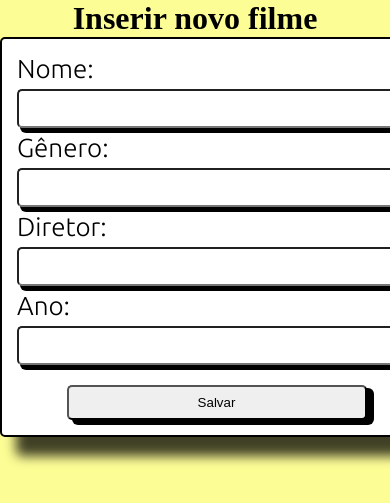
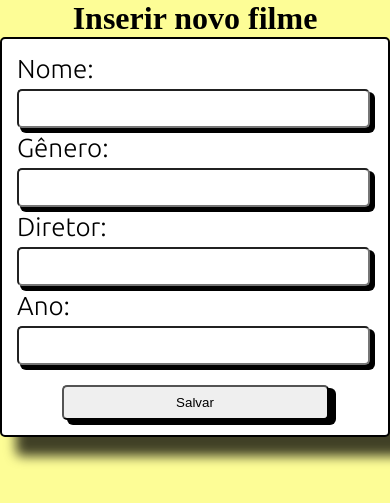
Before and after one commit to FabricioNascimentop/FilmeTeca, a Flask app: page /cadastro in a window 390 px wide; the page is wider, and only the part inside the window is pictured. Shown: the top 503 px of that part. Run offline with Flask 3, Linux system fonts and the light colour scheme; parts of the project's set-up code (start-up, migrations or seed data) failed here and were passed over; some web fonts are replaced.

Commit message:
atualizações simples
agora responsivo a telefone também
somatório de pequenas atualizalções

```diff
--- a/main.py
+++ b/main.py
@@ -1,8 +1,9 @@
-from flask import Flask, render_template, request, redirect, session
+from flask import Flask, render_template, request, session
 from flask_sqlalchemy import SQLAlchemy
 app = Flask(__name__)
 app.secret_key = 'fabricio'
-app.config['SQLACHEMY_DATABASE_URI'] = "mysql+mysqlconnector://root:''@localhost/filmesteca"
+
+
 #criação da classe "filme", modo primitivo de armazenar dados da lista
 class filme:
     def __init__(self,nome, genero, diretor,ano):
@@ -18,13 +19,9 @@ ldj = filme('liga da justiça','ação','jack snider',2021)
 estomago = filme('estomago','drama','marcos jorge',2007)
 lista = [avatar,joker,jack,ldj,estomago]
 
-db = SQLAlchemy(app)
 
-class Filmes(db.model):
-    nome = db.Collumn(db.string(100))
-    genero = db.Collumn(db.string(20))
-    diretor = db.Collumn(db.string(50))
-    ano = db.Collumn(db.integer(6))
+
+
 
 @app.route('/inicio')
 def inicio():
@@ -64,16 +61,12 @@ def catalogar():
     return render_template('index.html',lista=lista)
 
 
-
+#meramente redireciona para cadastro_filme.html
 @app.route('/cadastro')
 def cadastrar():
         return render_template('cadastro_filme.html')
 
 
-
-@app.route('/logout')
-def logout():
-    session['usuario_logado'] = None
-    return redirect('/inicio')
-
-app.run(debug=True)
+#garante que o "app.run" só será rodado se aberta neste arquivo
+if __name__ == "__main__":
+    app.run()
--- a/static/style.css
+++ b/static/style.css
@@ -70,15 +70,18 @@ a{
 div#quadro_cadastro{
     display: flex;
     border: 2px solid black;
-    width: 400px;
+    max-width: 400px;
     margin: auto;
     padding: 15px;
     border-radius: 5px;
     background-color: white;
     box-shadow: 16px 19px 12px 0px rgba(0, 0, 0, 0.75);
 }
+div#quadro_cadastro > form{
+    width: 400px;
+}
 div#quadro_cadastro > form > button{
-    width: 300px;
+    width: 75%;
     position: relative;
     display: block;
     border-radius: 5px;
@@ -88,7 +91,7 @@ div#quadro_cadastro > form > button{
 
 }
 input.cadastro{
-    width: 390px;
+    width: 98%;
     height: 35px;
     border-radius: 5px;
     box-shadow: 4px 4px 0px 1px black;
--- a/templates/inicio.html
+++ b/templates/inicio.html
@@ -20,6 +20,6 @@
             <li>possibilidade de adicionar filmes no backending (banco de dados) pelo front-end, integração perfeita</li>
         </ul>
     </div>
-    <h1><a href="/inicio">Iniciar</a></h1>
+    <h1 id="link"><a href="/inicio">Iniciar</a></h1>
 </body>
 </html>
```
Also changed, not shown: static/estilo_inicio.css (+5 -2 lines), 2 other files.
